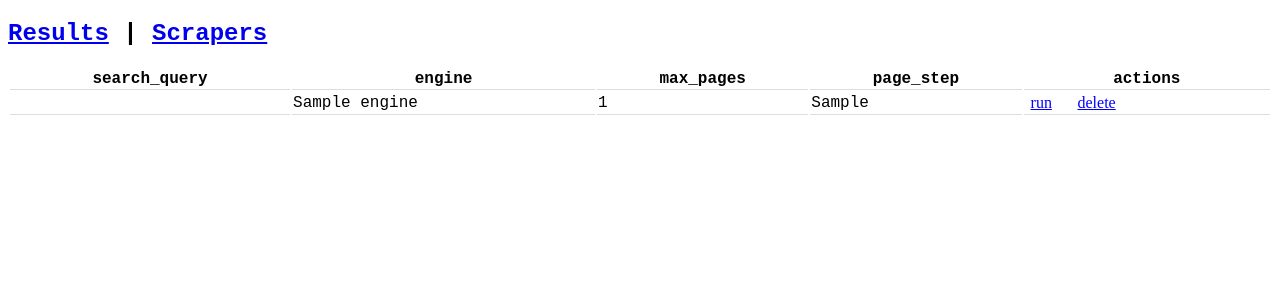
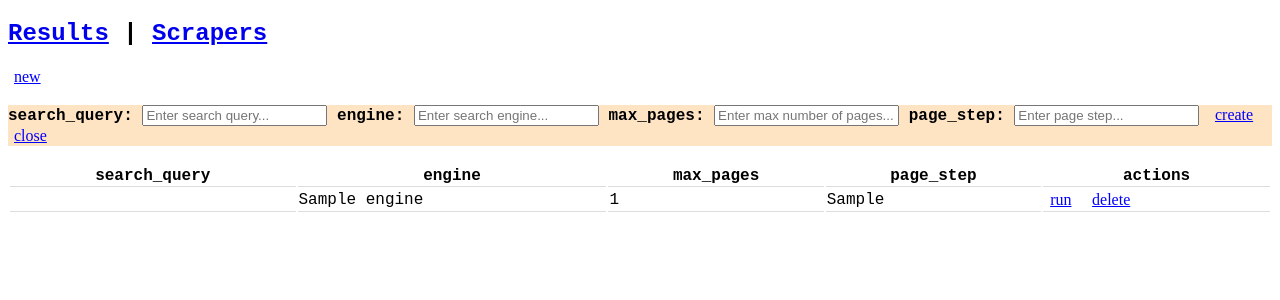
Before and after one commit to Patrick-Yevych/news-webscraper, a Flask app: template web-app/templates/scrapers.html in a window 1280 px wide. Shown: the top 300 px of the page. Run offline with Flask 2, Linux system fonts and the light colour scheme; the template is opened without the code that fills it: most values are stand-ins (such as "Sample title", 1, 10 or a date in 2020).

Commit message:
Make working add, run, and delete UI/functionality

```diff
--- a/web-app/app.py
+++ b/web-app/app.py
@@ -23,6 +23,7 @@ def get_scrapers():
         engine = request.values.get("engine")
 
         if request.values.get("action_type") == "run_scraper":
+            print("Running Scraper ("+query+", "+engine+")")
             max_pages = request.values.get("max_pages")
             page_step = request.values.get("page_step")
 
@@ -31,7 +32,14 @@ def get_scrapers():
                 db.res_insert({"search_query": query, "engine": engine, "max_pages": max_pages, "page_step": page_step}, s.build_table())
 
         elif request.values.get("action_type") == "delete_scraper":
+            print("Deleting Scraper ("+query+", "+engine+")")
             db.scraper_delete(query, engine)
+
+        elif request.values.get("action_type") == "create_scraper":
+            max_pages = request.values.get("max_pages")
+            page_step = request.values.get("page_step")
+            print("Creating Scraper ("+query+", "+engine+")")
+            db.scraper_insert({"search_query": query, "engine": engine, "max_pages": max_pages, "page_step": page_step})
 
     data = db.scraper_selectall()
     db.destroy()
--- a/web-app/templates/scrapers.html
+++ b/web-app/templates/scrapers.html
@@ -18,7 +18,7 @@
     .inline {
         display: inline;
     }
-    .link-button {
+    .link-button, .open-button {
         background: none;
         border: none;
         color: blue;
@@ -26,7 +26,10 @@
         cursor: pointer;
         font-size: 1em;
         font-family: serif;
-        padding-right:10px;
+        padding-right:5px;
+    }
+    .form-popup {
+        background-color: bisque;
     }
 </style>
 </head>
@@ -34,6 +37,38 @@
 
     <h2><a href="results">Results</a> | <a href="scrapers">Scrapers</a></h2>
 
+    <button class="open-button" onclick="new_scraper_open()">new</button>
+    <br><br>
+    <div class="form-popup" id="new_scraper_form">
+        <form method="POST" action="scrapers" class="form-container">
+
+        <input type="hidden" name="action_type" value="create_scraper">
+
+        <label for="search_query"><b>search_query:</b></label>
+        <input type="text" placeholder="Enter search query..." name="search_query" required>
+
+        <label for="engine"><b>engine:</b></label>
+        <input type="text" placeholder="Enter search engine..." name="engine" required>
+
+        <label for="max_pages"><b>max_pages:</b></label>
+        <input type="text" placeholder="Enter max number of pages..." name="max_pages" required>
+
+        <label for="page_step"><b>page_step:</b></label>
+        <input type="text" placeholder="Enter page step..." name="page_step" required>
+        <button type="submit" class="link-button">create</button>
+        <button type="button" class="link-button" onclick="new_scraper_close()">close</button>
+        </form>
+    </div>
+
+    <script>
+        function new_scraper_open() {
+            document.getElementById("new_scraper_form").style.display = "block";
+        }
+        function new_scraper_close() {
+            document.getElementById("new_scraper_form").style.display = "none";
+        }
+    </script>
+    <br>
     <table style="width:100%">
         <thead>
         <tr>
```
Also changed, not shown: 1 other file.
